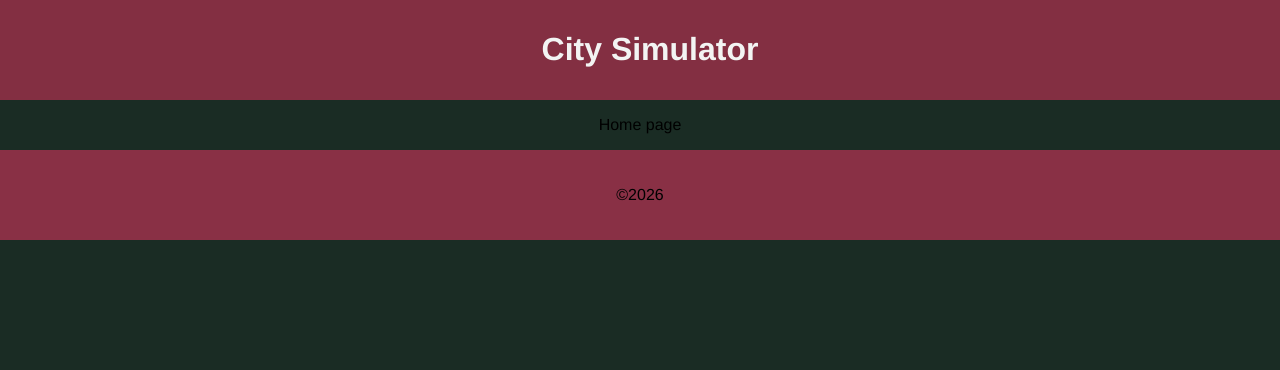
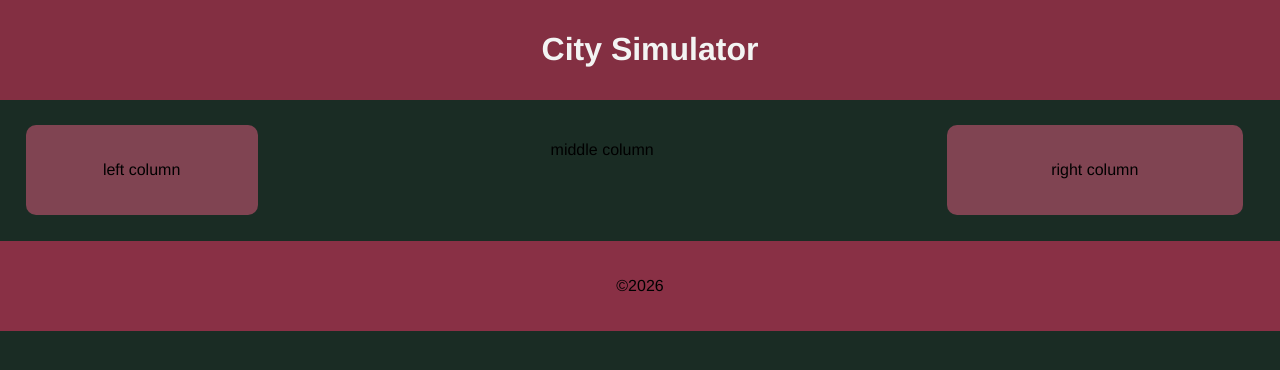
Before and after one commit to luciaalday/QWERHacks, a React (Vite) app in the folder city-simmulator/: page / in a window 1280 px wide. Shown: the top 370 px of the page. Built offline with nearby package versions, Linux system fonts and the light colour scheme.

Commit message:
new file:   city-simmulator/src/assets/menu.css modified:   city-simmulator/src/assets/popup.css modified:   city-simmulator/src/main.jsx modified:   city-simmulator/src/pages/App.jsx

```diff
--- /dev/null
+++ b/city-simmulator/src/assets/menu.css
@@ -0,0 +1,14 @@
+@import './index.css';
+
+.left, .right {
+  background-color: var(--background1);
+  padding: 20px;
+  margin: 0;
+}
+.middle {
+  background-color: transparent;
+  margin: 0;
+}
+.col {
+  border-radius: 10px;
+}
--- a/city-simmulator/src/assets/popup.css
+++ b/city-simmulator/src/assets/popup.css
@@ -1,11 +1,32 @@
 @media (width <= 768px) {
-  .left-col {
-    width: 100vw;
+  .left {
+    width: 90vw;
   }
-  .middle-col {
-    width: 100vw;
+  .middle {
+    width: 90vw;
   }
-  .right-col {
-    width: 100vw;
+  .right {
+    width: 90vw;
   }
 }
+@media (width > 768px) {
+  .left {
+    width: 15vw;
+  }
+  .middle {
+    width: 50vw;
+  }
+  .right {
+    width: 20vw;
+  }
+}
+
+.container {
+  display: flex;
+  padding: 2%;
+  gap: 2%;
+}
+
+.col {
+  border-radius: 10px;
+}
--- a/city-simmulator/src/main.jsx
+++ b/city-simmulator/src/main.jsx
@@ -3,6 +3,8 @@ import { createRoot } from 'react-dom/client'
 
 import './assets/index.css'
 import './assets/App.css'
+import './assets/menu.css'
+import './assets/popup.css'
 
 import App from './pages/App.jsx'
 
--- a/city-simmulator/src/pages/App.jsx
+++ b/city-simmulator/src/pages/App.jsx
@@ -6,7 +6,17 @@ export default function App() {
   return (
     <>
       <Nav />
-      <p>Home page</p>
+    <div className="container">
+      <div className="left col">
+        <p>left column</p>
+      </div>
+      <div className="middle col">
+        <p>middle column</p>
+      </div>
+      <div className="right col">
+        <p>right column</p>
+      </div>
+    </div>
       <Footer />
     </>
   )
```
